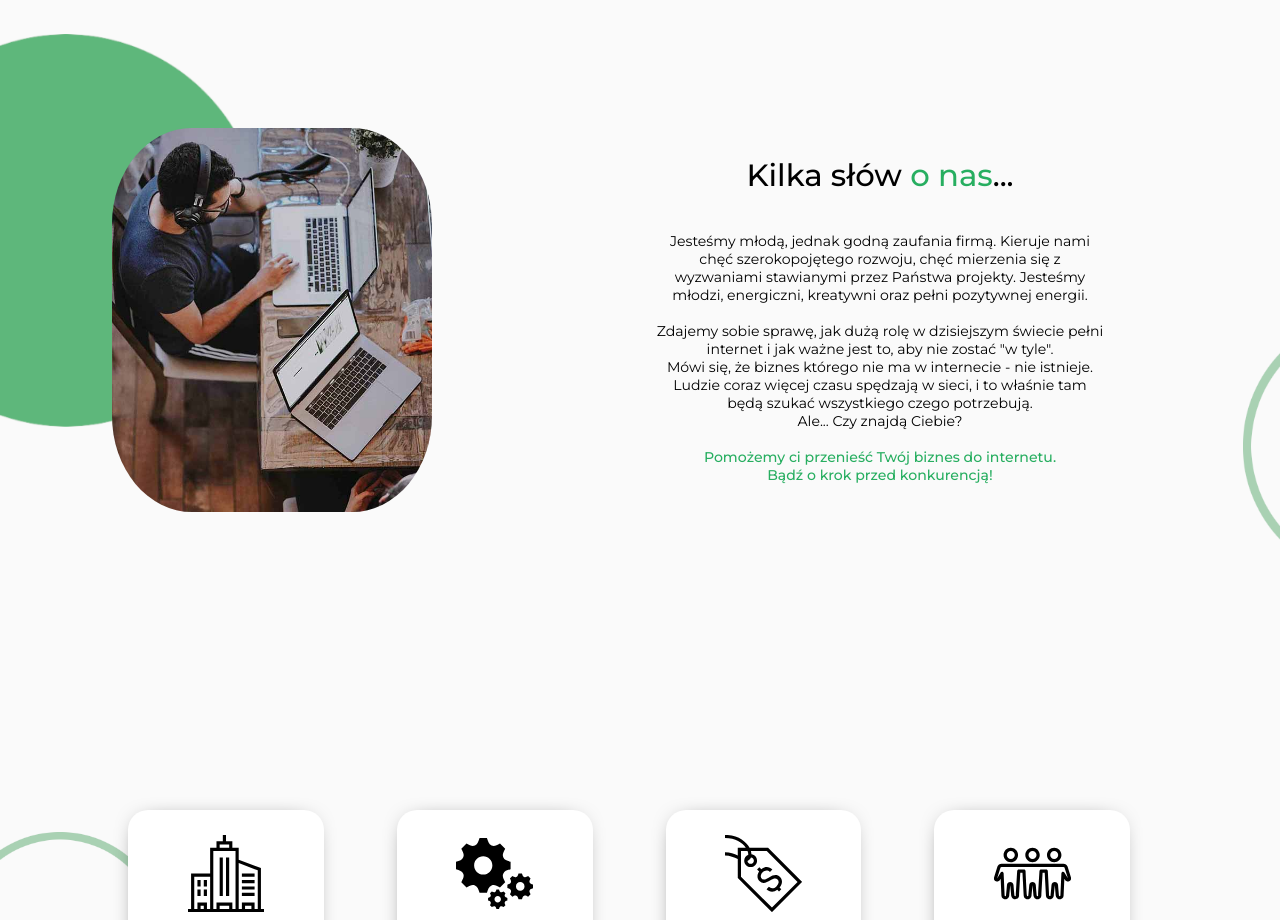
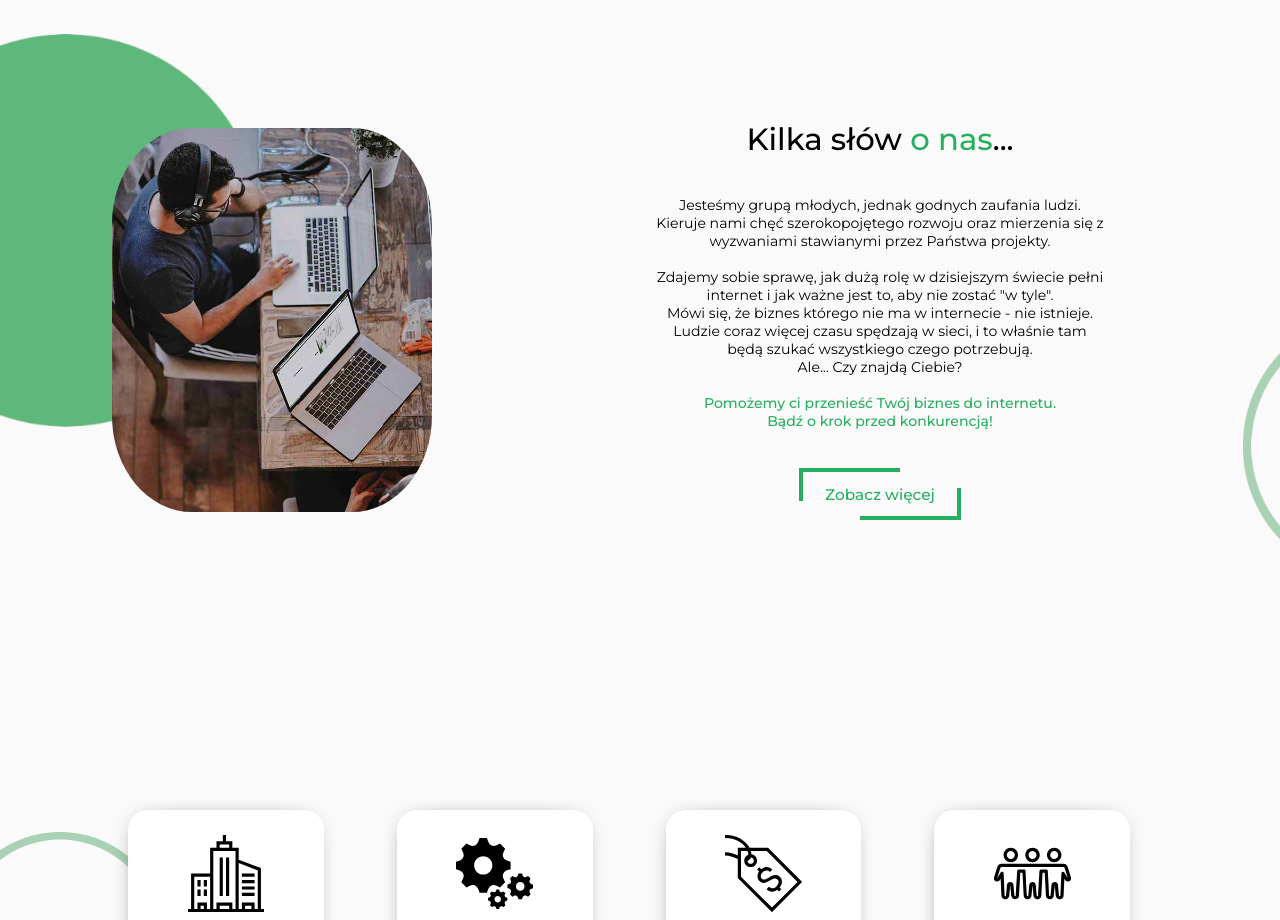
Before and after one commit to paw3lsyp3k/SPP_WEB_v2, a plain HTML site: page index.html in a window 1280 px wide. Shown: the part 880-1800 px from the top of the page. Drawn offline with Linux system fonts and the light colour scheme.

Commit message:
adding few changes at texts on website

```diff
--- a/index.html
+++ b/index.html
@@ -33,7 +33,7 @@
         <div class="aboutMe-photo"></div>
         <div class="aboutMe-content">
             <h1>Kilka słów <a>o nas</a>...</h1><br><br>
-            <h3>Jesteśmy młodą, jednak godną zaufania firmą. Kieruje nami chęć szerokopojętego rozwoju, chęć mierzenia się z wyzwaniami stawianymi przez Państwa projekty. Jesteśmy młodzi, energiczni, kreatywni oraz pełni pozytywnej energii.<br><br>
+            <h3>Jesteśmy grupą młodych, jednak godnych zaufania ludzi. Kieruje nami chęć szerokopojętego rozwoju oraz  mierzenia się z wyzwaniami stawianymi przez Państwa projekty. <br><br>
 
             Zdajemy sobie sprawę, jak dużą rolę w dzisiejszym świecie pełni internet i jak ważne jest to, aby nie zostać "w tyle".<br>
             Mówi się, że biznes którego nie ma w internecie - nie istnieje.
@@ -42,6 +42,9 @@
 
             <a>Pomożemy ci przenieść Twój biznes do internetu.<br>
             Bądź o krok przed konkurencją!</a></h3>
+            <div class="aboutMe-content-button">
+                <p>Zobacz więcej</p>
+            </div>
         </div>
     </div>
     <div class="standOut-wrapper">
@@ -286,6 +289,7 @@
                 <div class="socials instagram">
                     Instagram
                 </div>
+
             </div>
         </div>
     </div>
--- a/styles/main.scss
+++ b/styles/main.scss
@@ -149,6 +149,10 @@ body{
         width: 35%;
         margin-right: 5%;
         text-align: center;
+        display: flex;
+        flex-direction: column;
+        align-items: center;
+
         h1{
             font-size: 2.4vmax;
             font-weight: 500;
@@ -163,6 +167,56 @@ body{
                 color: $main-color;
                 font-weight: 500;
             }
+        }
+        .aboutMe-content-button{
+            position: relative;
+            margin-top: 3vmax;
+            padding: 1.3vmax 2vmax;
+            background-color: $white;
+            transition: 350ms ease-in-out;
+            cursor: pointer;
+            p{
+                width: 100%;
+                margin: 0;
+                color: $main-color;
+                font-size: 1.2vmax;
+                font-weight: 500;
+                transition: 350ms ease-in-out;
+            }
+        }
+        .aboutMe-content-button:hover{
+            background-color: $main-color;
+            p{
+                color: $white;
+            }
+            &::after,
+            &::before{
+                display: none;
+            }
+        }
+        .aboutMe-content-button::after{
+            content: '';
+            position: absolute;
+            display: block;
+            top: 0;
+            left: 0;
+            width: 60%;
+            height: 55%;
+            border-top: 4px solid $main-color;
+            border-left: 4px solid $main-color;
+            transition:350ms ease-in-out;
+        }
+        .aboutMe-content-button::before{
+            content: '';
+            position: absolute;
+            display: block;
+            bottom: 0;
+            right: 0;
+            width: 60%;
+            height: 55%;
+            border-bottom: 4px solid $main-color;
+            border-right: 4px solid $main-color;
+            transition: 350ms ease-in-out;
         }
     }
 }
```
Also changed, not shown: styles/main.css, 1 other file.
